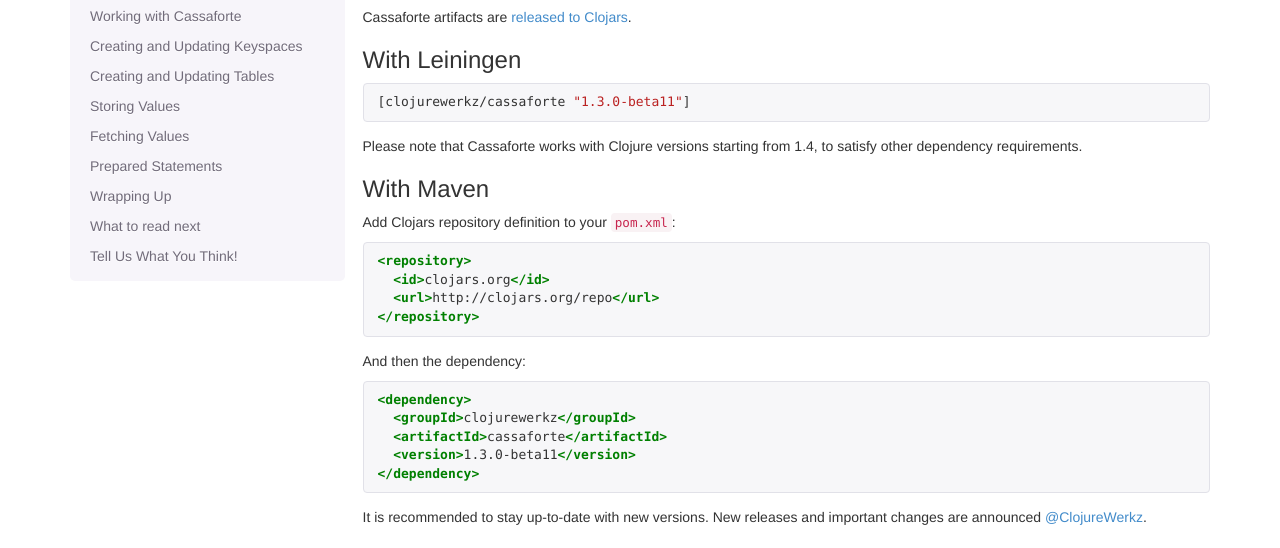
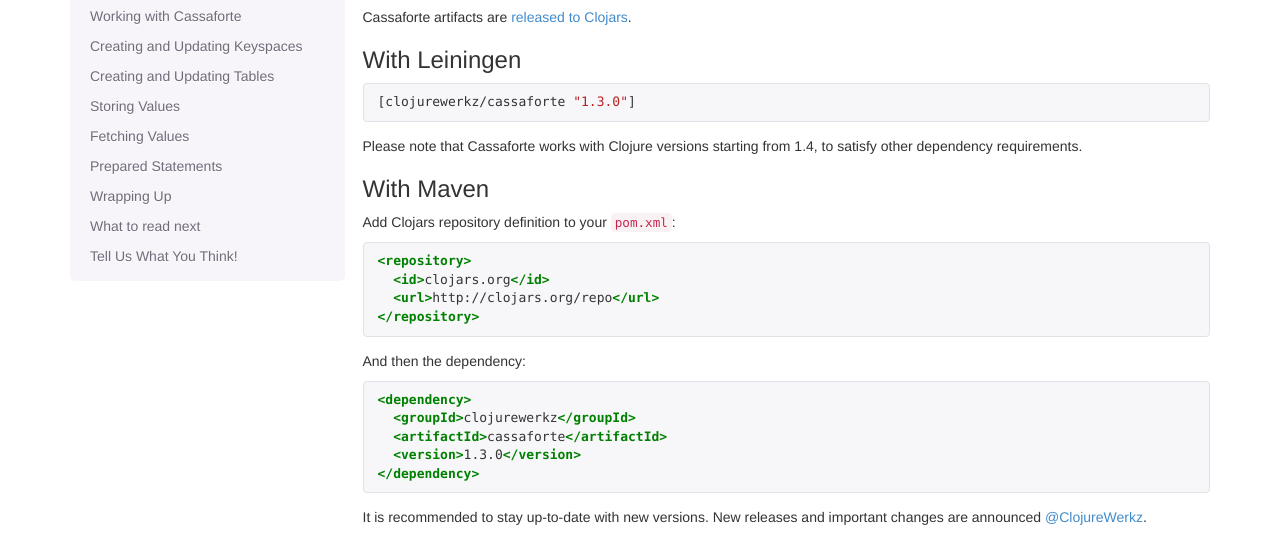
Before and after one commit to clojurewerkz/cassaforte.docs, a Jekyll site: the page built from articles/getting_started.md, in a window 1280 px wide and 900 px high. Shown: the part 289-837 px from the top of the window. Built offline with Jekyll 4.4.1, drawn with Linux system fonts in a browser that asks for light colours; some web fonts are replaced; Markdown is read by kramdown in place of the engine named in the settings.

Commit message:
1.3.0 is out

````diff
--- a/articles/getting_started.md
+++ b/articles/getting_started.md
@@ -23,7 +23,7 @@ Cassaforte artifacts are [released to Clojars](https://clojars.org/clojurewerkz/
 ### With Leiningen
 
 ```clj
-[clojurewerkz/cassaforte "1.3.0-beta11"]
+[clojurewerkz/cassaforte "1.3.0"]
 ```
 
 Please note that Cassaforte works with Clojure versions starting from 1.4, to satisfy other
@@ -46,7 +46,7 @@ And then the dependency:
 <dependency>
   <groupId>clojurewerkz</groupId>
   <artifactId>cassaforte</artifactId>
-  <version>1.3.0-beta11</version>
+  <version>1.3.0</version>
 </dependency>
 ```
 
````
